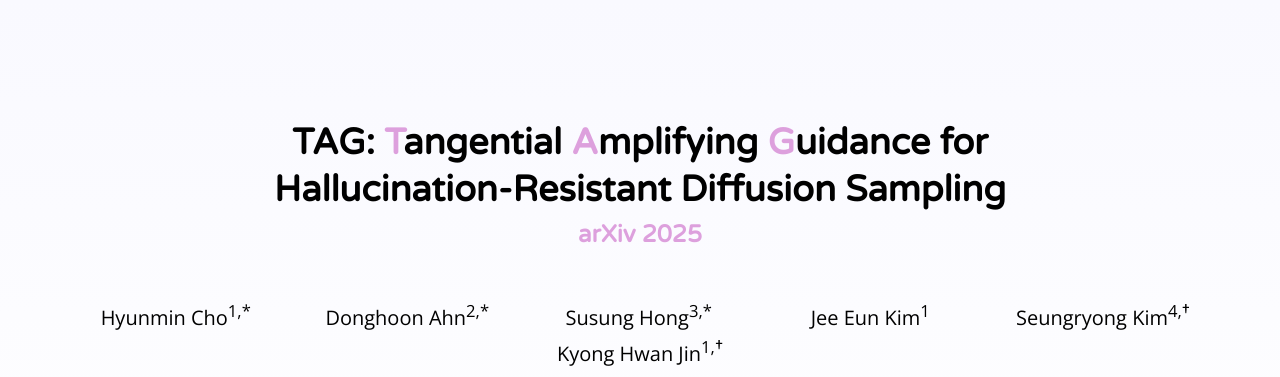
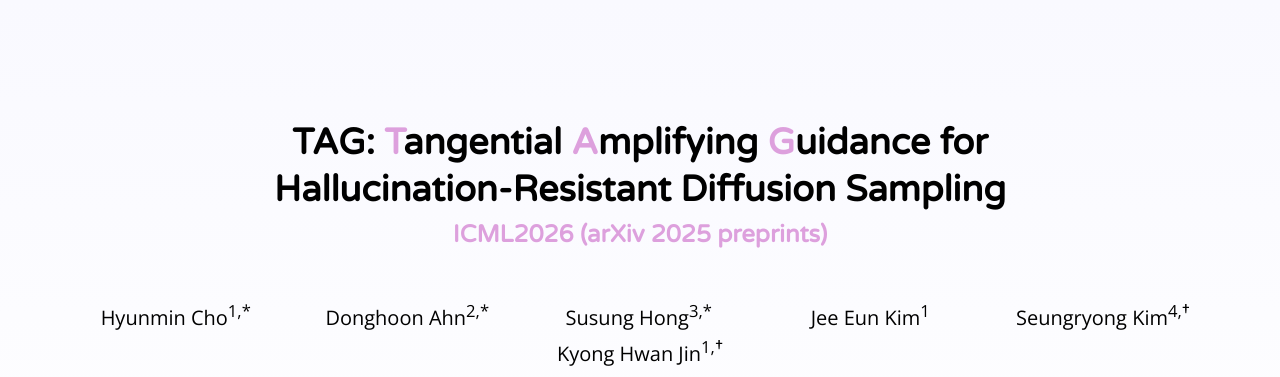
Before and after one commit to hyeon-cho/TAG, a plain HTML site: page index.html in a window 1280 px wide. Shown: the top 377 px of the page. Drawn offline with nearby package versions, Linux system fonts and the light colour scheme.

Commit message:
Update index.html

```diff
--- a/index.html
+++ b/index.html
@@ -108,7 +108,7 @@
                          <h1 class="title">
                             TAG: <span class="plum-text">T</span>angential <span class="plum-text">A</span>mplifying <span class="plum-text">G</span>uidance for <span class="title-break"></span> Hallucination-Resistant Diffusion Sampling
                         </h1>
-                        <h1 class="subtitle"><span class="plum-text">arXiv 2025</span></h1>
+                        <h1 class="subtitle"><span class="plum-text">ICML2026 (arXiv 2025 preprints)</span></h1>
                     </div>
                 </div>
             </div>
```
